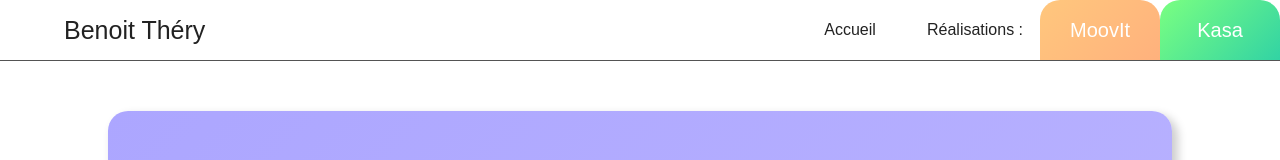
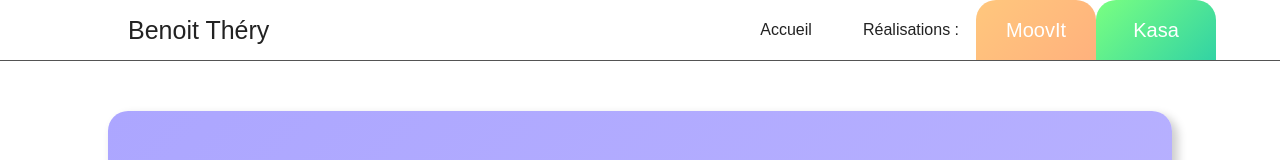
Before and after one commit to SinicX3/Portfolio, a React (Vite) app: page / in a window 1280 px wide. Shown: the top 160 px of the page. Built offline with nearby package versions, Linux system fonts and the light colour scheme.

Commit message:
Bascule script

```diff
--- a/index.html
+++ b/index.html
@@ -4,8 +4,8 @@
     <meta charset="UTF-8" />
     <meta name="viewport" content="width=device-width, initial-scale=1.0" />
     <title> Portfolio - Benoit Théry, développeur frontend</title>
+    <script type="module" src="/src/main.jsx" defer></script>
   </head>
   <body id="root">
-    <script type="module" src="/src/main.jsx"></script>
   </body>
 </html>
--- a/src/index.sass
+++ b/src/index.sass
@@ -22,12 +22,13 @@ header
   border-bottom: 1px solid var(--font-2nd-color)
 
   #title
-    margin-left: 5%
+    margin-left: 10%
     font-size: 25px
 
   #list
     display: flex
     align-items: center
+    margin-right: 5%
 
     > *
       width: 120px
```
